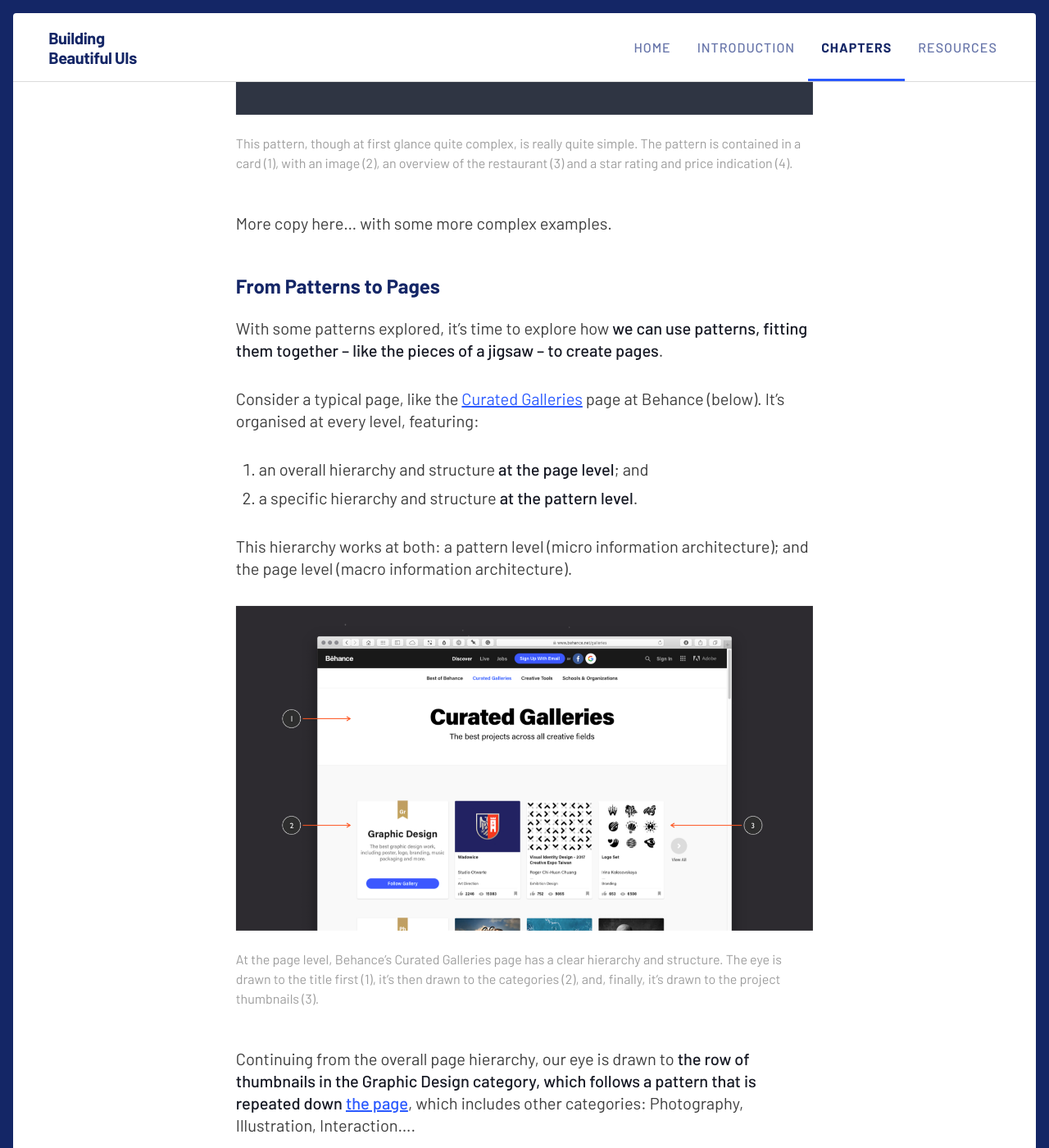
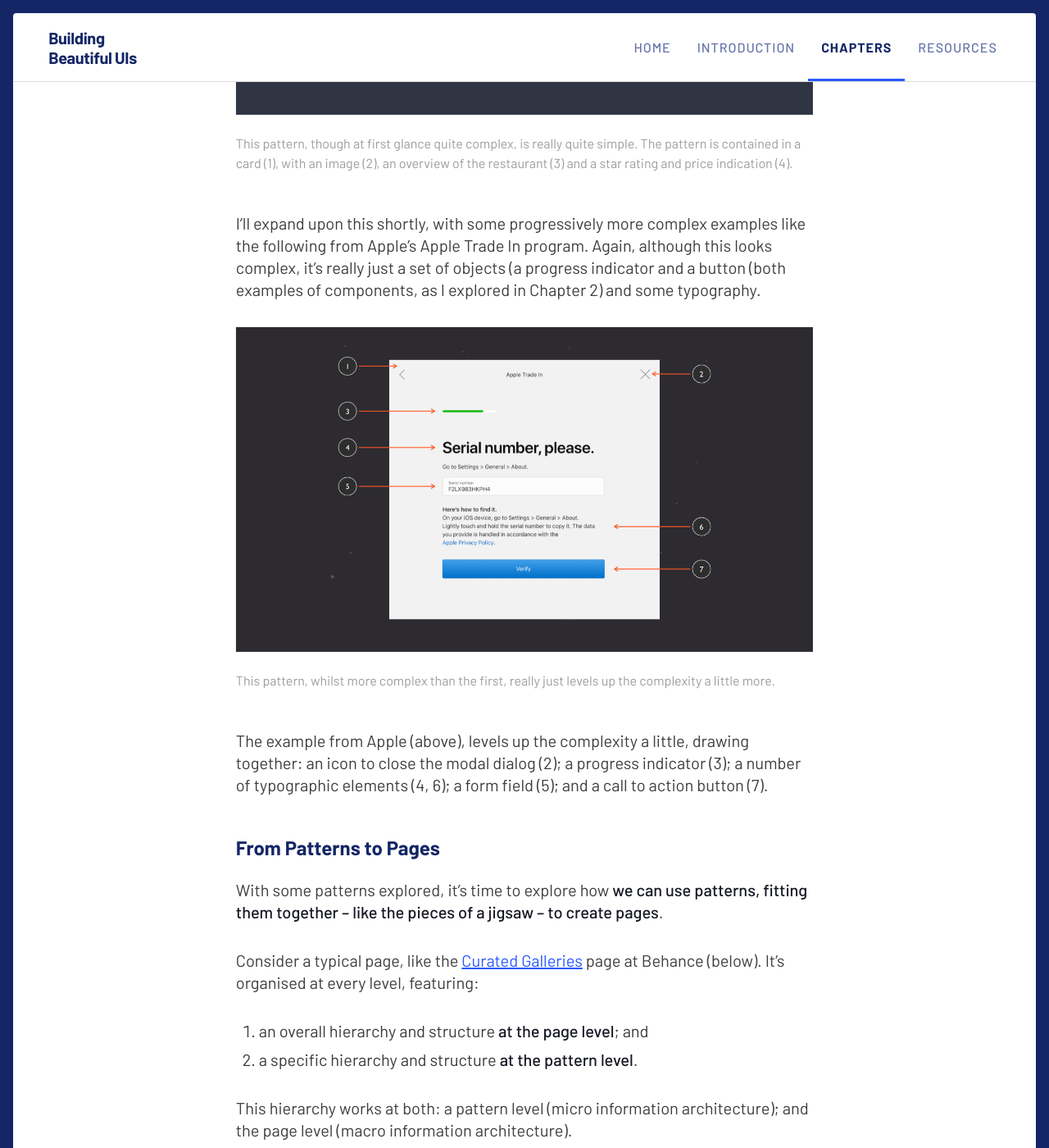
Before and after one commit to buildingbeautifuluis/buildingbeautifuluis.github.io, a Jekyll site: the page built from _preview/03-Information-Architecture.md, in a window 1280 px wide and 1400 px high, scrolled down 15366 px. Shown: the whole window at 82% size. Built offline with Jekyll 4.4.1, drawn with Linux system fonts in a browser that asks for light colours; some of the changed text lies outside the part shown.

Commit message:
Added Apple Trade In pattern.

```diff
--- a/_preview/03-Information-Architecture.md
+++ b/_preview/03-Information-Architecture.md
@@ -265,13 +265,18 @@
 
 {% include figure.html url="/images/ch3/c3-s2-p1-2-simple-pattern-noma.png" alt="Restaurant Recommendation Pattern" description="This pattern, though at first glance quite complex, is really quite simple. The pattern is contained in a card (1), with an image (2), an overview of the restaurant (3) and a star rating and price indication (4)." %}
 
-More copy here… with some more complex examples.
+
+I'll expand upon this shortly, with some progressively more complex examples like the following from Apple's Apple Trade In program. Again, although this looks complex, it's really just a set of objects (a progress indicator and a button (both examples of components, as I explored in Chapter 2) and some typography.
+
+
+{% include figure.html url="/images/ch3/c3-s2-p1-3-complex-pattern-apple.png" alt="Apple Trade In · Modal Dialog" description="This pattern, whilst more complex than the first, really just levels up the complexity a little more." %}
+
+
+The example from Apple (above), levels up the complexity a little, drawing together: an icon to close the modal dialog (2); a progress indicator (3); a number of typographic elements (4, 6); a form field (5); and a call to action button (7).
 
 <!--
 
 In this section, I’ll widen the lens out and look at some other examples of sites use pattern-driven approaches. By doing so, I’ll underline how widespread the idea of embracing patterns is.
-
-I'll add a little more complexity with an example from Apple. Draw attention to the buttons and typography so that I can show how components and objects come together in these micro-level IA patterns.
 
 -->
 
```
Also changed, not shown: other parts of _preview/03-Information-Architecture.md (+1 -1 lines), images/ch3/c3-s2-p1-3-complex-pattern-apple.png (added).
